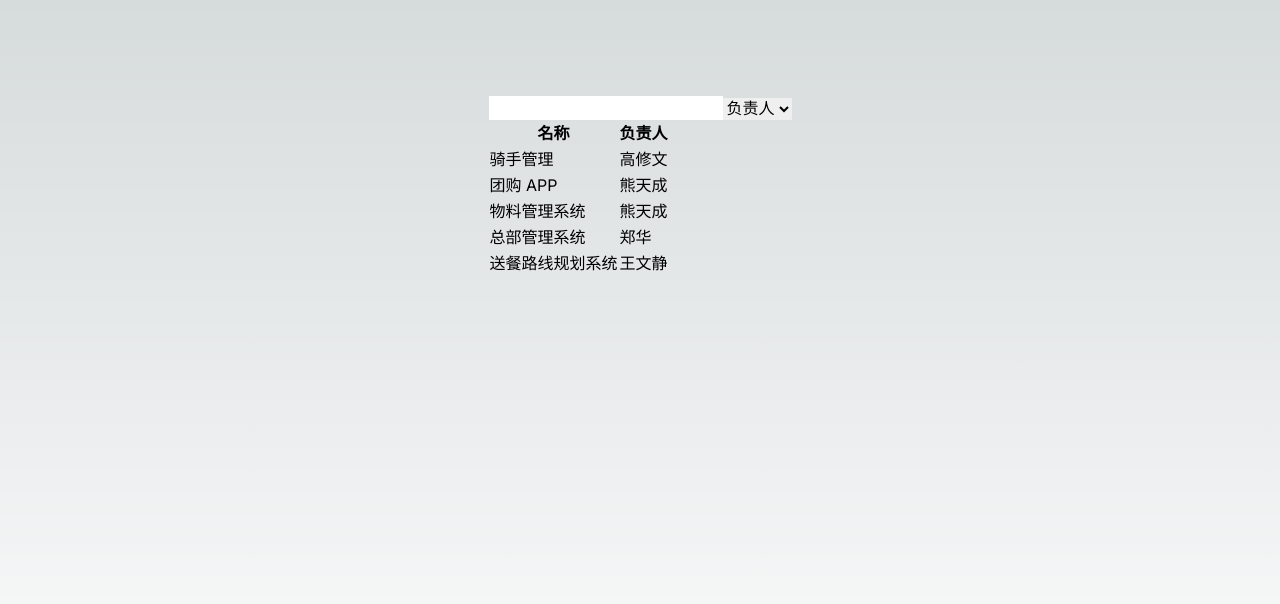
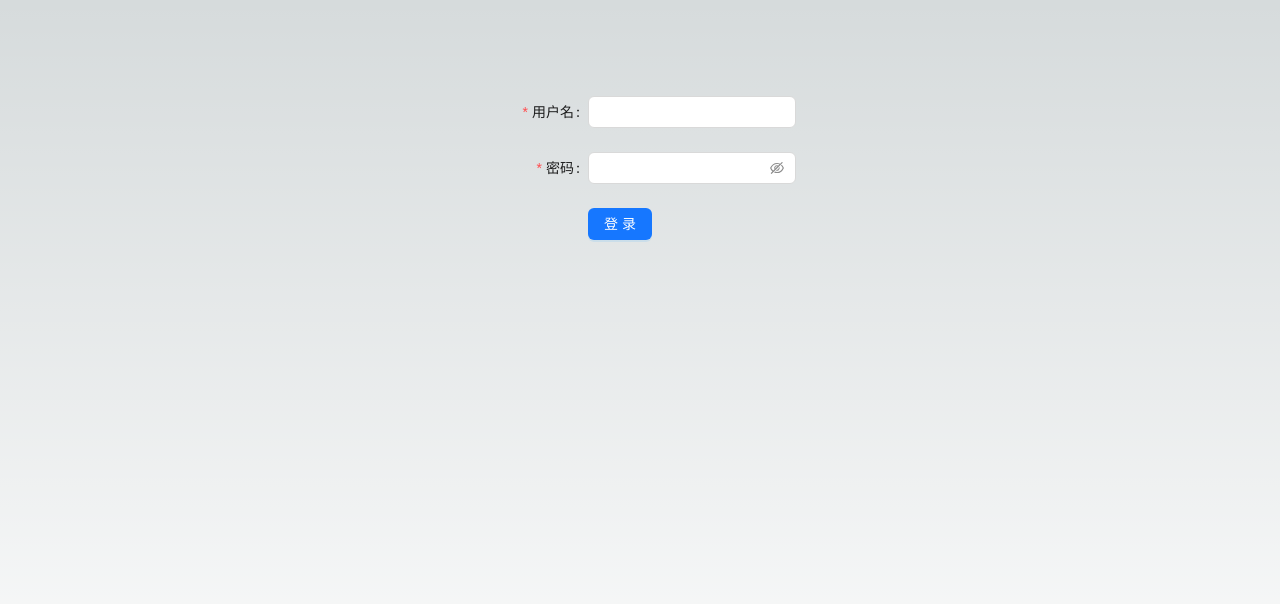
Before and after one commit to liwei478/my-jira, a Next.js app: page / in a window 1280 px wide. Shown: the top 604 px of the page. Built offline with nearby package versions, Linux system fonts and the light colour scheme; data requests are answered from the project's data file.

Commit message:
feat: use json-server middleware to achieve login api

```diff
--- a/package.json
+++ b/package.json
@@ -8,7 +8,7 @@
     "start": "next start",
     "lint": "eslint .",
     "lint:fix": "eslint . --fix",
-    "json-server": "json-server __json_server_mock__/db.json --watch  --port 3001"
+    "json-server": "json-server __json_server_mock__/db.json --watch  --port 3001 --middlewares __json_server_mock__/middleware.js"
   },
   "simple-git-hooks": {
     "pre-commit": "pnpm lint-staged"
@@ -20,6 +20,7 @@
     "@types/node": "20.1.4",
     "@types/react": "18.2.6",
     "@types/react-dom": "18.2.4",
+    "antd": "^5.6.1",
     "autoprefixer": "10.4.14",
     "next": "13.4.2",
     "postcss": "8.4.23",
--- /dev/null
+++ b/src/api/config.ts
@@ -0,0 +1,5 @@
+import getConfig from '../../next.config'
+import type { IPublicRuntimeConfig } from '@/screens/ProjectList/type'
+
+const { publicRuntimeConfig } = getConfig
+export const apiUrl = (publicRuntimeConfig as IPublicRuntimeConfig).env === 'development' ? 'http://localhost:3001' : 'http://online.com'
--- a/src/app/page.tsx
+++ b/src/app/page.tsx
@@ -1,11 +1,14 @@
 'use client'
 
-import { ProjectListScreen } from '@/screens/ProjectList'
+import { LoginScreen } from '@/screens/Login'
+
+// import { ProjectListScreen } from '@/screens/ProjectList'
 
 export default function Home() {
   return (
     <main className="flex min-h-screen flex-col items-center justify-between p-24">
-      <ProjectListScreen />
+      {/* <ProjectListScreen /> */}
+      <LoginScreen />
     </main>
   )
 }
--- /dev/null
+++ b/src/screens/Login/index.tsx
@@ -0,0 +1,48 @@
+import { Button, Form, Input } from 'antd'
+import { memo } from 'react'
+import type { ILoginParam } from '../ProjectList/type'
+import { apiUrl } from '@/api/config'
+
+export const LoginScreen = memo(() => {
+  const login = (param: ILoginParam) => {
+    if (!apiUrl)
+      return
+    fetch(`${apiUrl}/login`, {
+      method: 'POST',
+      headers: {
+        'Content-Type': 'application/json',
+      },
+      body: JSON.stringify(param),
+    }).then((response: Response) => {
+      if (response.ok) {
+        // the result is ok
+      }
+    }).catch((err) => {
+      console.log('error: ', err)
+    })
+  }
+  const onLoginFinish = (values: ILoginParam) => {
+    login(values)
+  }
+  const onLoginFinishFailed = (errorInfo: any) => {
+    console.log('Failed: ', errorInfo)
+  }
+
+  return <div suppressHydrationWarning={true}>
+    <Form name='basic' labelCol={{ span: 8 }} wrapperCol={{ span: 16 }} autoComplete='off' onFinish={onLoginFinish} onFinishFailed={onLoginFinishFailed}>
+
+      <Form.Item label="用户名" name="username" rules={[{ required: true, message: '请输入用户名' }]}>
+        <Input />
+      </Form.Item>
+
+      <Form.Item label="密码" name="password" rules={[{ required: true, message: '请输入密码' }]}>
+        <Input.Password />
+      </Form.Item>
+
+      <Form.Item wrapperCol={{ offset: 8, span: 16 }}>
+        <Button type='primary' htmlType='submit'>登录</Button>
+      </Form.Item>
+
+    </Form>
+  </div>
+})
--- a/src/screens/ProjectList/index.tsx
+++ b/src/screens/ProjectList/index.tsx
@@ -1,14 +1,12 @@
 import { memo, useEffect, useState } from 'react'
 import * as qs from 'qs'
-import getConfig from '../../../next.config'
+
+import type { IProjectInfo, IUser } from './type'
 import SearchPanel from './searchPanel'
 import List from './list'
+import { cleanObject, useDebounce, useMount } from '@/utils'
+import { apiUrl } from '@/api/config'
 
-import type { IProjectInfo, IPublicRuntimeConfig, IUser } from './type'
-import { cleanObject, useDebounce, useMount } from '@/utils'
-
-const { publicRuntimeConfig } = getConfig
-const apiUrl = (publicRuntimeConfig as IPublicRuntimeConfig).env === 'development' ? 'http://localhost:3001' : 'http://online.com'
 export const ProjectListScreen = memo(() => {
   const [param, setParam] = useState<IUser>({
     name: '',
@@ -43,5 +41,6 @@ export const ProjectListScreen = memo(() => {
   return <div >
     <SearchPanel users={users} param={param} setParam={setParam} />
     <List users={users} list={list} />
+
   </div>
 })
--- a/src/screens/ProjectList/type.ts
+++ b/src/screens/ProjectList/type.ts
@@ -22,3 +22,8 @@ export interface IObjectInfo {
 }
 
 export type IDebounceParam = IUser
+
+export interface ILoginParam {
+  username: string
+  password: string
+}
```
Also changed, not shown: 1 other file (tests, documents, lock files or other folders).
